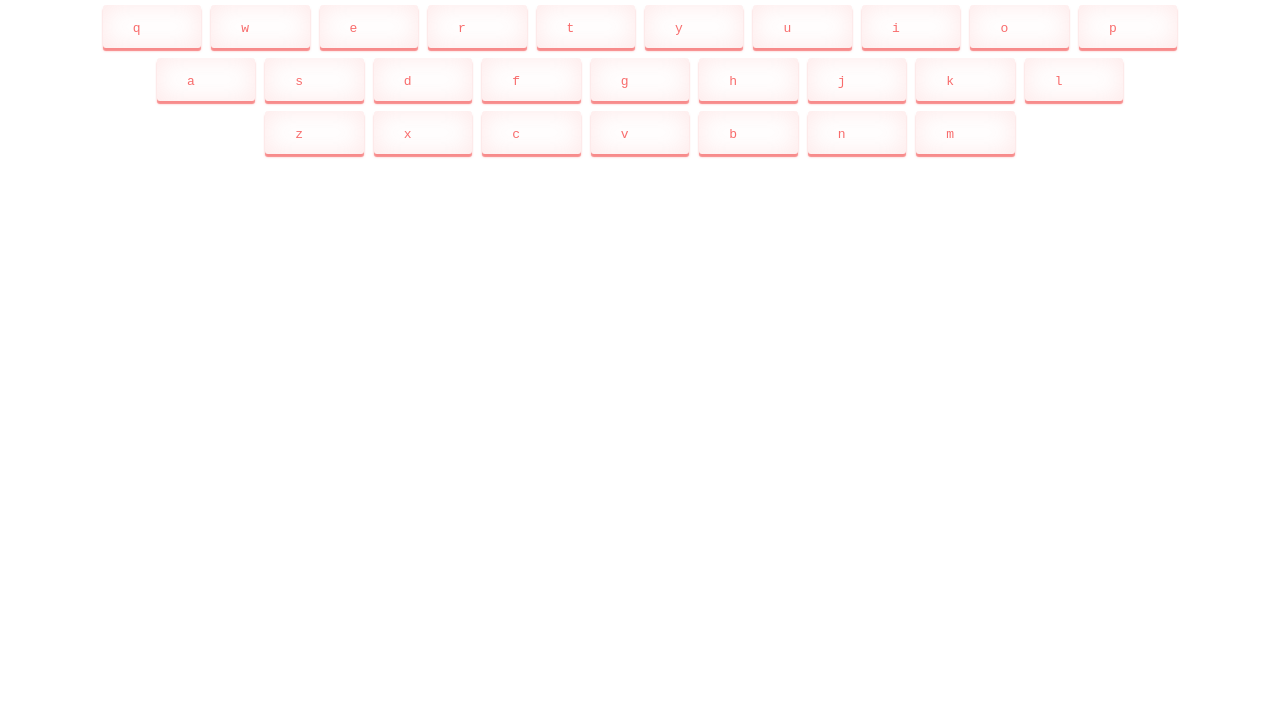
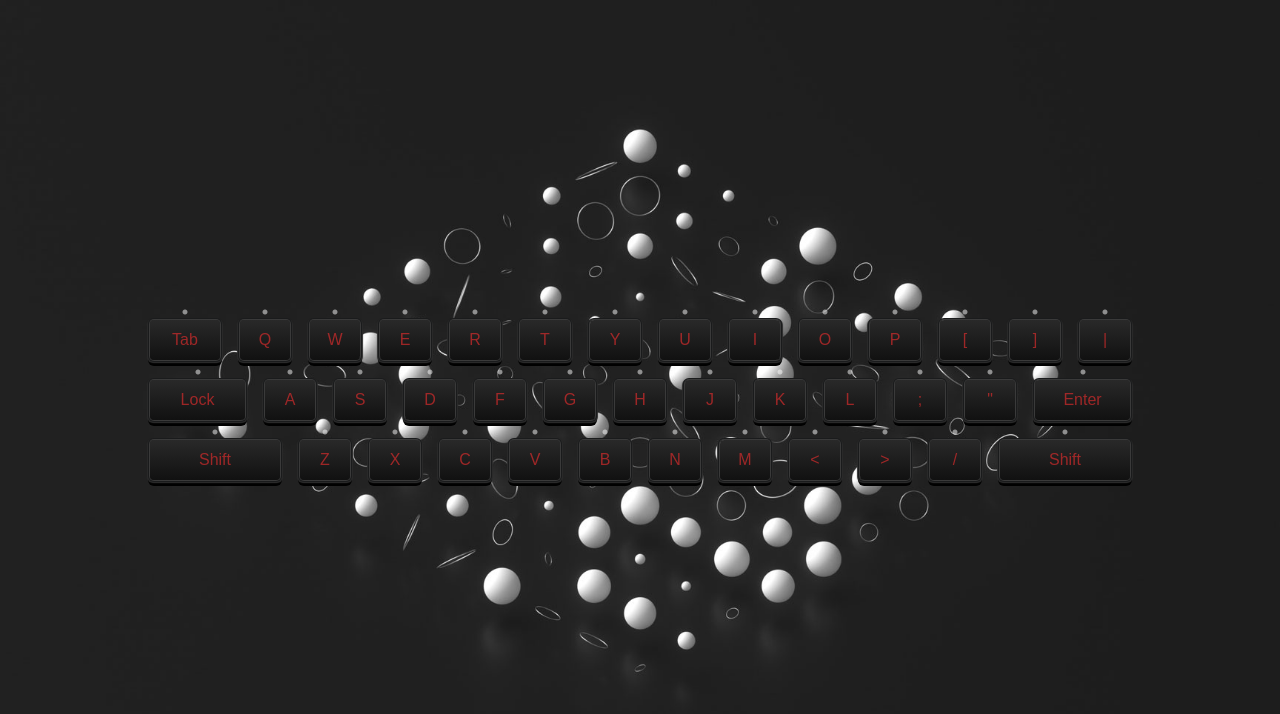
Before and after one commit to Ice-cor/jirengu-homework, a plain HTML site: page nav/index.html in a window 1280 px wide. Drawn offline with Linux system fonts and the light colour scheme.

Commit message:
my project by nav

```diff
--- a/nav/index.html
+++ b/nav/index.html
@@ -1,5 +1,6 @@
 <!DOCTYPE html>
 <html lang="ch-Hans">
+
 <head>
     <meta charset="UTF-8">
     <meta name="viewport" content="width=device-width, initial-scale=1.0">
@@ -7,73 +8,155 @@
     <title>我的导航</title>
     <link rel="stylesheet" href="./style.css">
 </head>
+
 <body>
     <header></header>
-    <main id="keyboard"></main>
+    <main class="keyboard-wrap">
+        <div id="keyboard"></div>
+    </main>
     <footer></footer>
 </body>
 <script>
+    //1、数据初始化
+    var data = init()
+    var keys = data['keys']
+    var hash = data['hash']
+
+    //2、生成键盘
+    generateKeyboard(hash, keys)
+
+    //3、监听键盘事件
+    listenUser(hash)
+
+
+
+    /**********************工具函数*********************************/
+
+    function init() {
         var keys = {
-        0: ['q','w','e','r','t','y','u','i','o','p'],
-        1: ['a','s','d','f','g','h','j','k','l'],
-        2: ['z','x','c','v','b','n','m',],
+            0: ['tab', 'q', 'w', 'e', 'r', 't', 'y', 'u', 'i', 'o', 'p', '[', ']', '|'],
+            1: ['lock', 'a', 's', 'd', 'f', 'g', 'h', 'j', 'k', 'l', ';', '"', 'enter'],
+            2: ['shift', 'z', 'x', 'c', 'v', 'b', 'n', 'm', '<', '>', '/', 'shift'],
             length: 3
         }
         var hash = {
             q: 'qq.com',
             w: 'webbo.com',
-        e: 'ele.com',
+            e: 'www.ele.me',
             r: 'renren.com',
-        t: 'tianya.com',
-        y: 'youtube.com',
+            t: 'tianya.cn',
+            y: 'youku.com',
             u: 'uc.com',
             i: 'iqiyi.com',
             o: 'opera.com',
             p: undefined,
-        a: 'acfun.com',
+            a: 'apple.com',
             s: 'sohu.com',
-        d: 'dangdang.com'
-
+            d: 'dangdang.com',
+            b: 'bilibili.com'
 
         }
-    //hashInLocalStorage = JSON.parse(localStorage.getItem('newSrc') || 'null') 这是老师的写法，没有值的话返回空对象，但我的做法是没有设置的时候就没有LocalStorage，有设置的时候才有。
-    var hashInLocalStorage
-    if(hashInLocalStorage){
-        hashInLocalStorage = JSON.parse(localStorage.getItem('newSrc') || '')
+        var hashInLocalStorage = getFromLocalstorage('newSrc')
+        if (hashInLocalStorage) {
             hash = hashInLocalStorage
         }
+        return {
+            'keys': keys,
+            'hash': hash
+        }
+    }
 
-    var keyboard = document.getElementById('keyboard')
+    function getFromLocalstorage(name) {
+        return JSON.parse(localStorage.getItem(name) || null)
+    } //拿本地storage
 
-    for(var i = 0; i < keys.length; i++){
-        var div1 = document.createElement('div')
-        keyboard.appendChild(div1)
-        for(var o = 0; o < keys[i].length; o++){
-            var kbd = document.createElement('kbd')
-            kbd.textContent = keys[i][o]
-            div1.appendChild(kbd)
-            var button = document.createElement('button')
-            kbd.appendChild(button)
-            button.textContent = '编辑'
-            button.id = keys[i][o]
-            button.onclick = function(event){
+    function tag(tagName, attributes) {
+        var element = document.createElement(tagName)
+        for (var key in attributes) { //attributes: className,id...
+            element[key] = attributes[key]
+        }
+        return element
+    } //本地缓存，而且需要用json转译成对象
+
+    function createImg(domain) {
+        var img = tag('img', {
+            className: "ico"
+        })
+        if (domain) {
+            img.src = "http://" + domain + "/favicon.ico"
+        } else {
+            img.src = "./images/error.png"
+        }
+        img.onerror = function (evevt) {
+            console.log(evevt.target)
+            evevt.target.src = "./images/error.png"
+        } //加载失败就用错误的图片
+        return img
+    }
+
+    function createButton(id) {
+        var button = tag('button', {
+            textContent: "B",
+            id: id
+        })
+        button.onclick = function (event) {
             var key = event.target.id
             console.log(key)
             var newSrc = prompt('请输入新网址')
+            var img2 = event.target.previousElementSibling
             // console.log(x)
             hash[key] = newSrc
-                localStorage.setItem('newSrc',JSON.stringify(hash))
-                console.log(hash)
+            localStorage.setItem('newSrc', JSON.stringify(hash))
+            // console.log(hash)
+
+            img2.src = "http://" + newSrc + "/favicon.ico"
+            img2.onerror = function (evevt) {
+                console.log(evevt.target)
+                evevt.target.src = "./images/error.png"
+            }
+            //编辑新网址
+        }
+        return button
+    }
+
+    function generateKeyboard(hash, keys) {
+        var keyboard = document.getElementById('keyboard')
+
+        for (var i = 0; i < keys.length; i++) {
+
+            var div1 = tag('div', {
+                className: "row row" + i
+            })
+            keyboard.appendChild(div1)
+
+            for (var o = 0; o < keys[i].length; o++) {
+
+                var img = createImg(hash[keys[i][o]])
+
+                var button = createButton(keys[i][o])
+
+                var kbd = tag('kbd', {
+                    textContent: keys[i][o],
+                    className: "kbd"
+                })
+
+                kbd.appendChild(img)
+                kbd.appendChild(button)
+
+                div1.appendChild(kbd)
+
             }
         }
     }
 
-    document.onkeydown = function(event){
-        // console.log(event.key)
+    function listenUser(hash) {
+        document.onkeydown = function (event) {
             var src = hash[event.key]
-        window.open("http://"+src,'_blank');
+            window.open("http://" + src, '_blank');
             // location.href="http://"+src
+        } //点击键盘打开新页面
     }
+    // var kbdAll = document.getElementsByClassName('kbd')
+</script>
 
-</script>
 </html>
--- a/nav/style.css
+++ b/nav/style.css
@@ -1,30 +1,103 @@
 *{padding: 0;margin: 0;box-sizing: border-box;}
 a{text-decoration: none;}
 
+
+body{
+   background: gray url('./images/aa.jpg') no-repeat center center;
+   background-size: cover
+}
+.keyboard-wrap{
+    width: 100vw;
+    height: 100vh;
+    display: flex;
+    flex-direction: row;
+    justify-content: center;
+    align-items: center;
+}
+/* #keyboard{
+    padding: 20px;
+    border-radius: 10px;
+}
+#keyboard:hover{
+    background: rgba(0,0,0,1);
+} */
 #keyboard>div{
     display: flex;
     flex-direction: row;
     justify-content: center;
-    padding: 5px 0;
+    padding: 10px 0;
 }
-kbd{
+#keyboard kbd{
     /* border: 1px solid black; */
-    background: white;
-    padding: 10px 30px;
-    display: block;
-    margin: 0 5px;
+    margin: 0 10px;
     cursor: pointer;
-    border-radius: 3px;
-    color: rgba(245, 46, 46, 0.7);
-    box-shadow: inset 0 0 2em rgba(245, 100, 100, .15), 0 3px 0 rgba(245, 100, 100,0.5), 0 3px 2px rgba(245, 100, 100, 0.5);
+    text-transform: capitalize;
 }
-kbd:hover{
-    box-shadow: inset 0 0 2em rgba(245, 100, 100, .5), 0 3px 0 rgba(245, 100, 100,0.5), 0 3px 2px rgba(245, 100, 100, 0.5);
+.kbd{
+    background: linear-gradient(to bottom, #292929 0%,#111111 100%);
+    display: inline-flex;
+    border-radius: 5px;
+    width: 50px;
+    height: 40px;
+    padding: 0;
+    display: flex;
+    justify-content: center;
+    align-items: center;
+    font-size: 16px;
+    border-radius: 4px;
+    color: rgba(245, 46, 46, 0.6);
+    box-shadow: 0 0 0 1px #3a3a3a,0 0 0 2px #1a1b1c,-1px 1px 1px 2px #2b2b2b,1px 1px 1px 2px #2b2b2b,0 4px 0px 2px black;
+    font-family: Arial, Helvetica, sans-serif;
+    position: relative;
+}
+#keyboard kbd:hover{
+    box-shadow: 0 0 0 1px #3a3a3a,0 0 0 2px #1a1b1c,-1px 1px 1px 2px #2b2b2b,1px 1px 1px 2px #2b2b2b,0 4px 0px 2px rgba(245, 46, 46, 0.6);
     color: rgba(245, 46, 46, 1);
 }
-kbd>button{
-    visibility: hidden;
+.ico{
+    width: 16px;
+    height: 16px;
+    position: absolute;
+    top: 0%;
+    left: 50%;
+    transform: translate(-50%,-100%);
+    opacity: 0.5;
 }
-kbd:hover>button{
-    visibility: visible;
+#keyboard kbd:hover .ico{
+    opacity: 1;
 }
+#keyboard kbd button{
+    position: absolute;
+    left: 50%;
+    top: 50%;
+    color: #ecf24f;
+    background: transparent;
+    transition: all 0.5s;
+    width: 20px;
+    height: 20px;
+    opacity: 0;
+    transform: rotate(0deg) translate(-50%,-50%) scale(0.1);
+    border-color: #ecf24f;
+    border-style: dotted
+}
+#keyboard kbd:hover button{
+    display: block;
+    z-index: 3;
+    border-radius: 50%;
+    transform: rotate(360deg) translate(0%,0%) scale(1);
+    left: 100%;
+    top: 0%;
+    opacity: 0.6;
+}
+#keyboard kbd button:hover{
+    opacity: 1;
+}
+.row0 .kbd:first-child{
+    width: 70px
+}
+.row1 .kbd:first-child,.row1 .kbd:last-child{
+    width: 95px
+}
+.row2 .kbd:first-child,.row2 .kbd:last-child{
+    width: 130px;
+}
```
Also changed, not shown: nav/images/aa.jpg (added), nav/images/error.png (added). Lines whose indentation alone changed are shown as unchanged.
